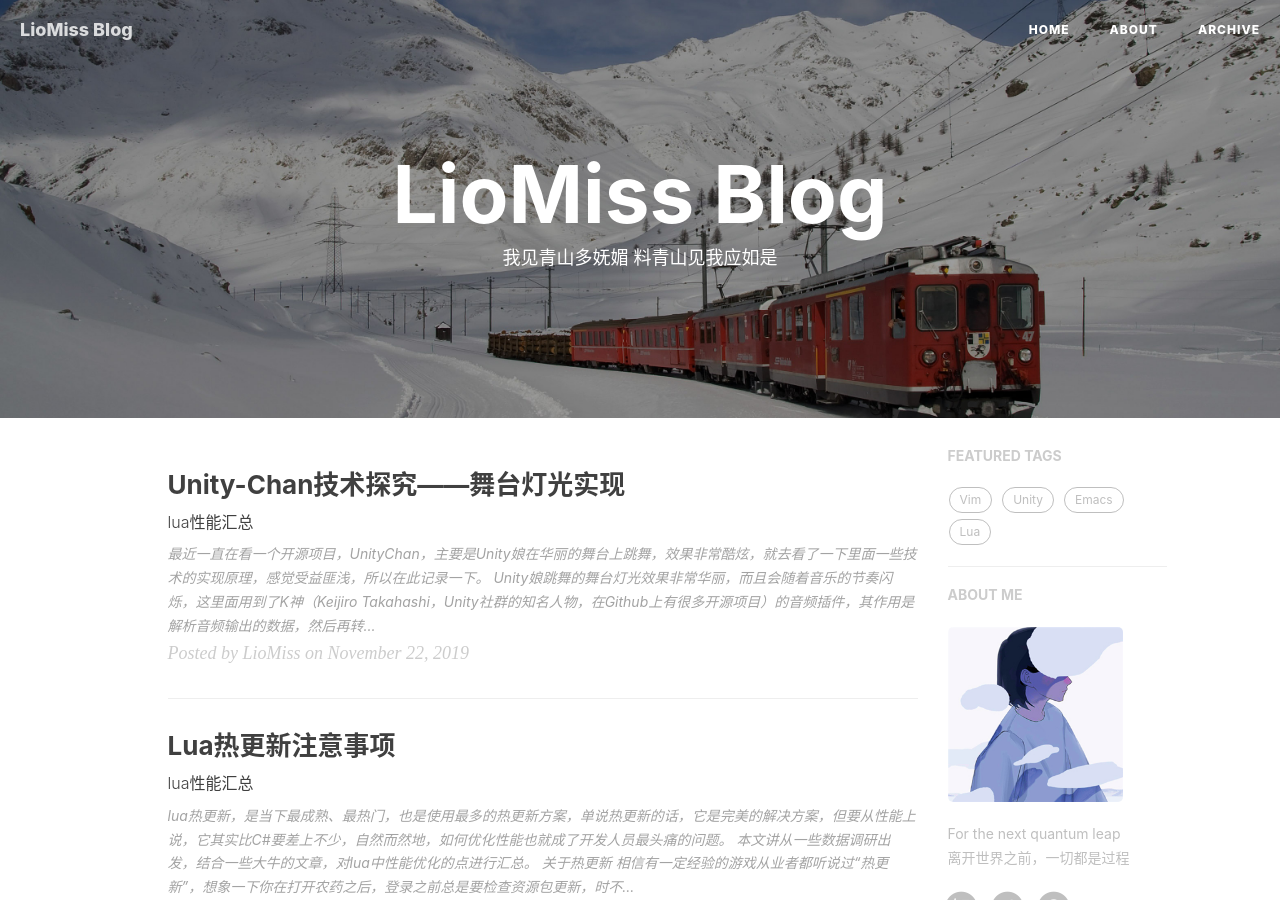
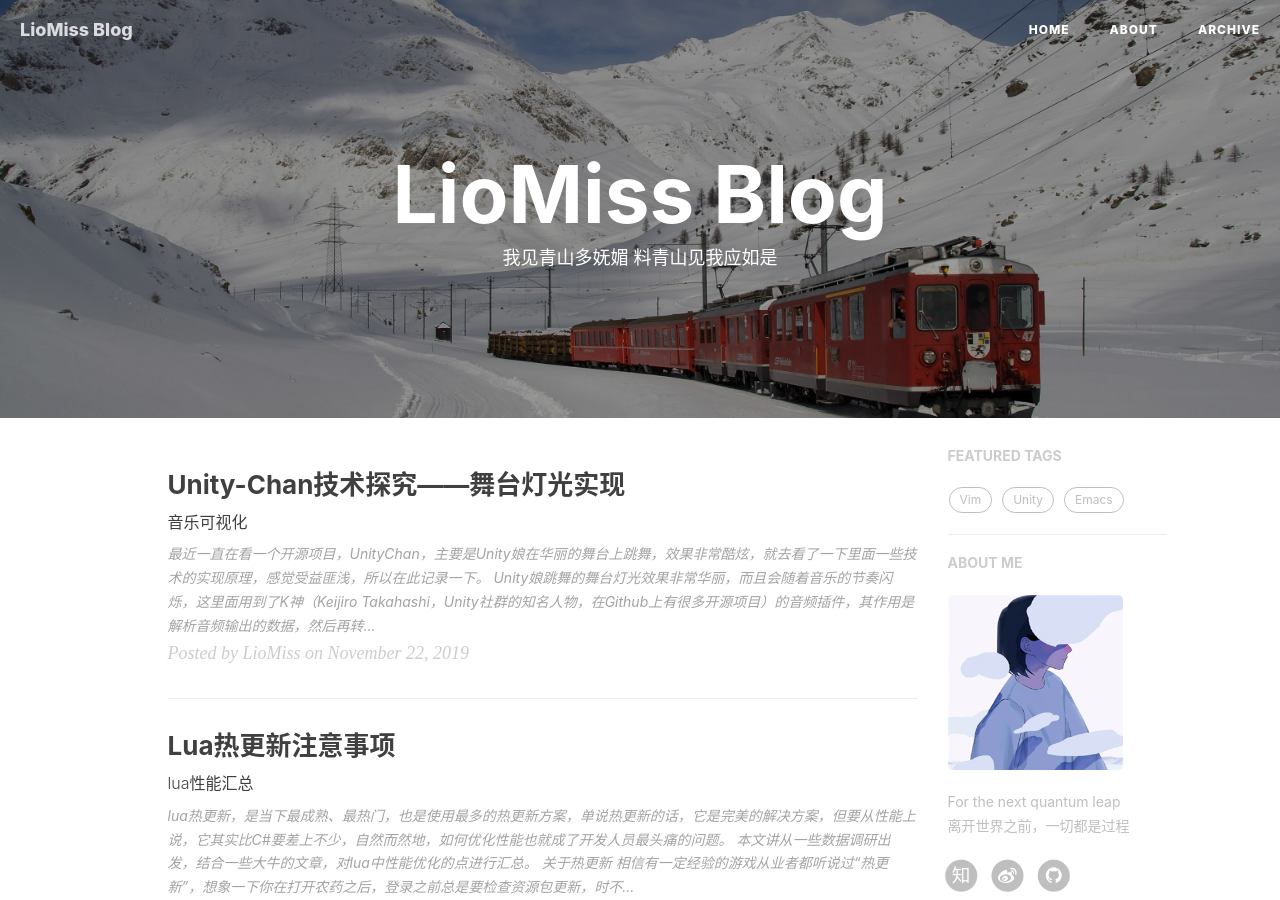
Before and after one commit to LioMiss/LioMiss.github.io, a Jekyll site: the page built from index.html, in a window 1280 px wide and 900 px high. Built offline with Jekyll 4.4.1, drawn with Linux system fonts in a browser that asks for light colours; nearby versions of some CDN libraries; the list of posts is cut into pages by our own code; comment, search, counter and statistics services are not loaded.

Commit message:
Update 2019-11-22-zatan.md

```diff
--- a/_posts/2019-11-22-zatan.md
+++ b/_posts/2019-11-22-zatan.md
@@ -1,11 +1,11 @@
 ---
 layout: post
 title: "Unity-Chan技术探究——舞台灯光实现"
-subtitle: 'lua性能汇总'
+subtitle: '音乐可视化'
 author: "LioMiss"
 header-style: text
 tags:
-  - Lua
+  - Audio
   - Unity
 ---
 
```
